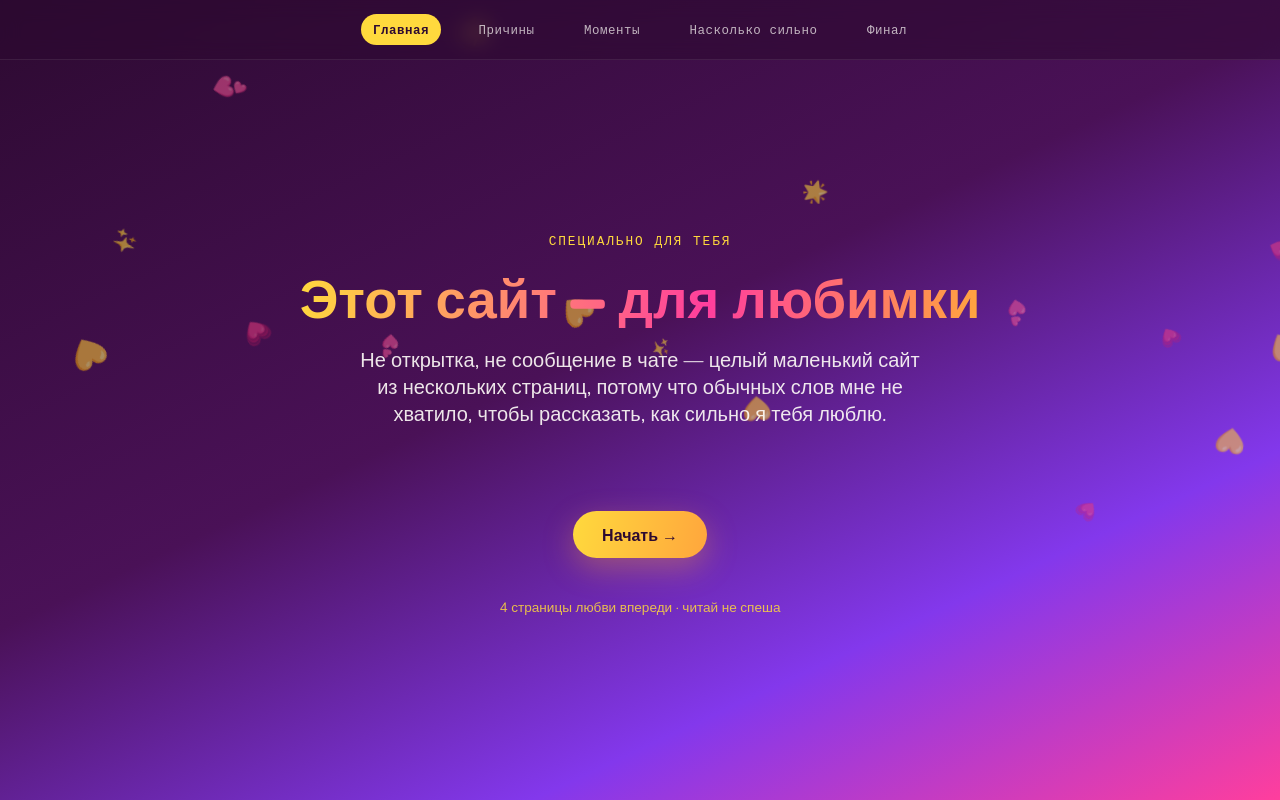
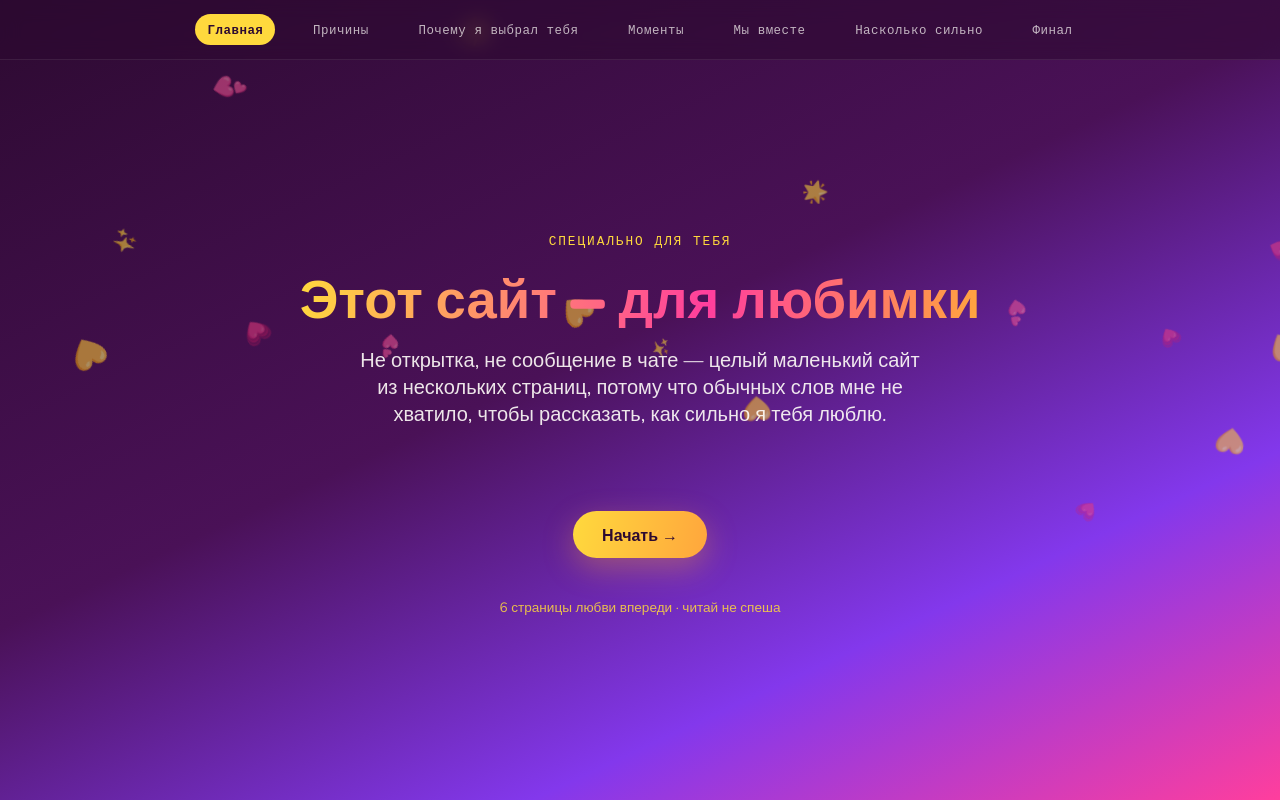
Before and after one commit to SaRanches/luima, a plain HTML site: page love-site/index.html in a window 1280 px wide. Drawn offline with nearby package versions, Linux system fonts and the light colour scheme.

Commit message:
Update navigation links and page hint count

```diff
--- a/love-site/index.html
+++ b/love-site/index.html
@@ -13,7 +13,9 @@
 <nav class="sitenav">
   <a href="index.html">Главная</a>
   <a href="reasons.html">Причины</a>
+  <a href="chosen.html">Почему я выбрал тебя</a>
   <a href="gallery.html">Моменты</a>
+  <a href="together.html">Мы вместе</a>
   <a href="meter.html">Насколько сильно</a>
   <a href="finale.html">Финал</a>
 </nav>
@@ -23,7 +25,7 @@
   <h1 class="page-title gradient-text">Этот сайт — для <span id="her-name-hero"></span></h1>
   <p class="lede">Не открытка, не сообщение в чате — целый маленький сайт из нескольких страниц, потому что обычных слов мне не хватило, чтобы рассказать, как сильно я тебя люблю.</p>
   <a class="next-link" href="reasons.html">Начать →</a>
-  <div class="scroll-hint">4 страницы любви впереди · читай не спеша</div>
+  <div class="scroll-hint">6 страницы любви впереди · читай не спеша</div>
 </main>
 
 <script src="script.js"></script>
```
